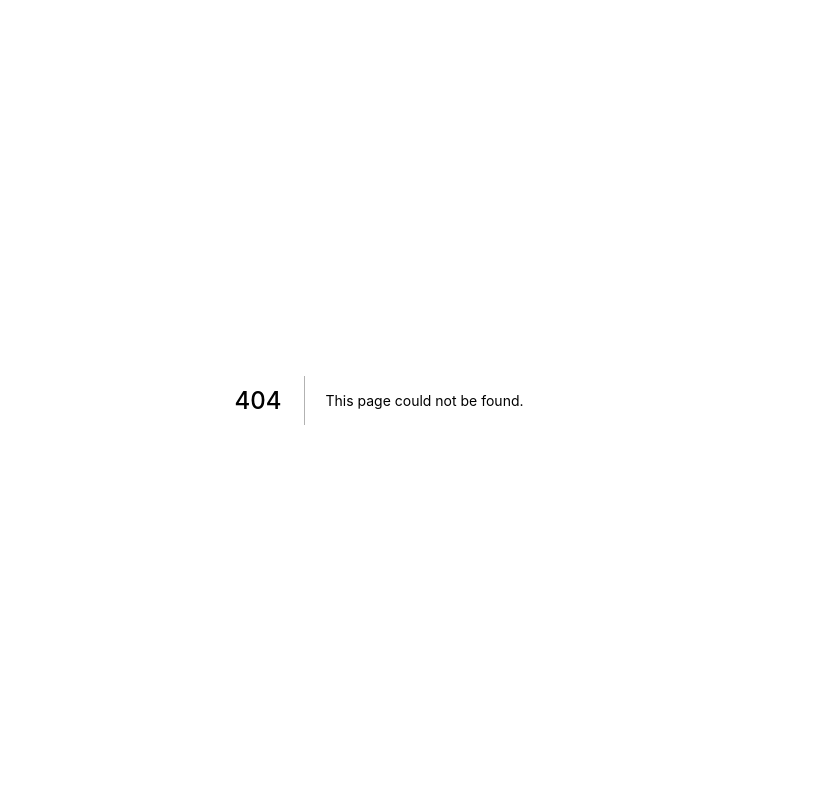
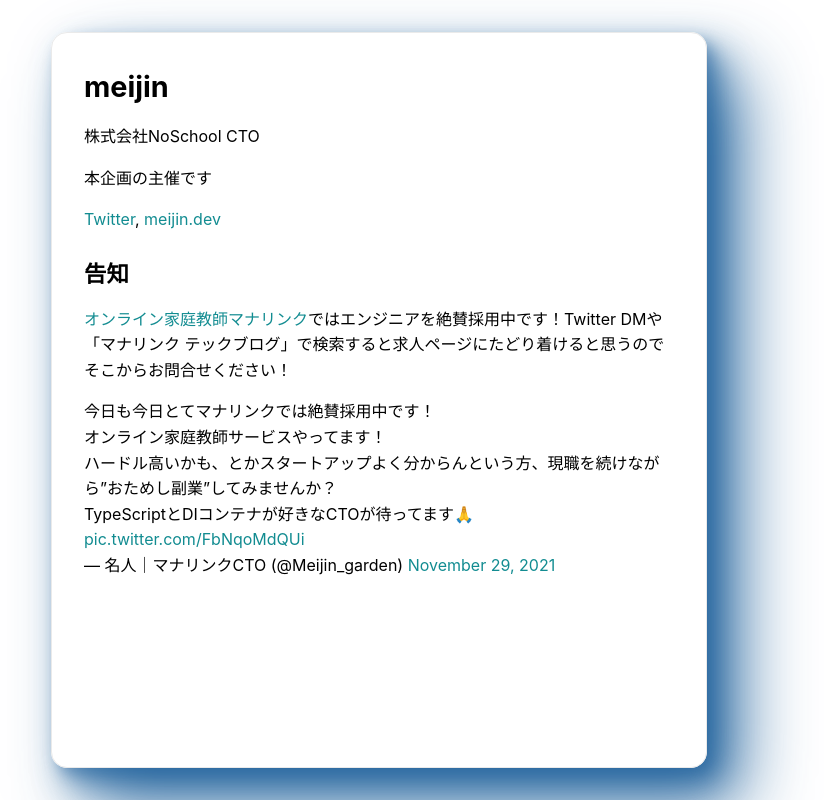
Before and after one commit to teddybear0430/anyway-merge-app, a Next.js app: page /contributers/meijin in a window 1280 px wide. Before the commit this address had no page. Shown: the whole page, without its empty margins (261-1085 px from the left). Built offline with nearby package versions, Linux system fonts and the light colour scheme.

Commit message:
feat: add contributors page

```diff
--- /dev/null
+++ b/src/pages/contributers/meijin/index.tsx
@@ -0,0 +1,52 @@
+import styles from "./styles.module.css";
+
+function Meijin() {
+  return (
+    <div className={styles.container}>
+      <div className={styles.content}>
+        <div className={styles.content__inner}>
+          <h1>meijin</h1>
+          <p>株式会社NoSchool CTO</p>
+          <p>本企画の主催です</p>
+          <p>
+            <a
+              target="_blank"
+              rel="noreferer noreferrer"
+              href="https://twitter.com/meijin_garden"
+            >
+              Twitter
+            </a>
+            ,{" "}
+            <a
+              target="_blank"
+              rel="noreferer noreferrer"
+              href="https://meijin.dev"
+            >
+              meijin.dev
+            </a>
+          </p>
+          <h2>告知</h2>
+          <p>
+            <a
+              target="_blank"
+              rel="noreferer noreferrer"
+              href="https://manalink.jp"
+            >
+              オンライン家庭教師マナリンク
+            </a>
+            ではエンジニアを絶賛採用中です！Twitter DMや「マナリンク
+            テックブログ」で検索すると求人ページにたどり着けると思うのでそこからお問合せください！
+          </p>
+          {/* こんな雑な埋め込みでちゃんと動くのか知らないけどこれのためにembed用のライブラリ入れたりするの面倒なので適当にこれで。 */}
+          <div
+            dangerouslySetInnerHTML={{
+              __html: `<blockquote class="twitter-tweet"><p lang="ja" dir="ltr">今日も今日とてマナリンクでは絶賛採用中です！<br>オンライン家庭教師サービスやってます！<br>ハードル高いかも、とかスタートアップよく分からんという方、現職を続けながら”おためし副業”してみませんか？<br>TypeScriptとDIコンテナが好きなCTOが待ってます🙏 <a href="https://t.co/FbNqoMdQUi">pic.twitter.com/FbNqoMdQUi</a></p>&mdash; 名人｜マナリンクCTO (@Meijin_garden) <a href="https://twitter.com/Meijin_garden/status/1465262231218634753?ref_src=twsrc%5Etfw">November 29, 2021</a></blockquote> <script async src="https://platform.twitter.com/widgets.js" charset="utf-8"></script>`,
+            }}
+          ></div>
+        </div>
+      </div>
+    </div>
+  );
+}
+
+export default Meijin;
--- /dev/null
+++ b/src/pages/contributers/meijin/styles.module.css
@@ -0,0 +1,44 @@
+.container {
+  max-width: 720px;
+  margin: 0 auto;
+  padding: 32px;
+  min-height: 100vh;
+
+  display: flex;
+  flex-direction: column;
+}
+
+.content {
+  border-radius: 16px;
+  border: 1px solid #eaeaea;
+  box-shadow: 0.3px 0.3px 0.6px hsl(208deg 65% 37% / 0.15),
+    6.5px 7.2px 13.7px -0.2px hsl(208deg 65% 37% / 0.39),
+    15.2px 16.9px 32px -0.4px hsl(208deg 65% 37% / 0.62),
+    33.9px 37.7px 71.5px -0.6px hsl(208deg 65% 37% / 0.86);
+
+  flex: 1;
+}
+
+.content__inner {
+  padding: 32px;
+}
+
+.content h1 {
+  font-weight: bold;
+  font-size: 1.8rem;
+}
+
+.content h2 {
+  margin-top: 24px;
+  font-weight: bold;
+  font-size: 1.4rem;
+}
+
+.content p {
+  margin-top: 16px;
+  line-height: 1.6;
+}
+
+.content a {
+  color: #128c91;
+}
--- a/src/styles/globals.css
+++ b/src/styles/globals.css
@@ -14,3 +14,61 @@
 * {
   box-sizing: border-box;
 }
+
+/* https://github.com/hankchizljaw/modern-css-reset */
+*,
+*::before,
+*::after {
+  box-sizing: border-box;
+}
+body,
+h1,
+h2,
+h3,
+h4,
+p,
+figure,
+blockquote,
+dl,
+dd {
+  margin: 0;
+}
+ul[role="list"],
+ol[role="list"] {
+  list-style: none;
+}
+html:focus-within {
+  scroll-behavior: smooth;
+}
+body {
+  min-height: 100vh;
+  text-rendering: optimizeSpeed;
+  line-height: 1.5;
+}
+a:not([class]) {
+  text-decoration-skip-ink: auto;
+}
+img,
+picture {
+  max-width: 100%;
+  display: block;
+}
+input,
+button,
+textarea,
+select {
+  font: inherit;
+}
+@media (prefers-reduced-motion: reduce) {
+  html:focus-within {
+    scroll-behavior: auto;
+  }
+  *,
+  *::before,
+  *::after {
+    animation-duration: 0.01ms !important;
+    animation-iteration-count: 1 !important;
+    transition-duration: 0.01ms !important;
+    scroll-behavior: auto !important;
+  }
+}
```
Also changed, not shown: src/pages/contributers/README.md (added), 1 other file (tests, documents, lock files or other folders).
